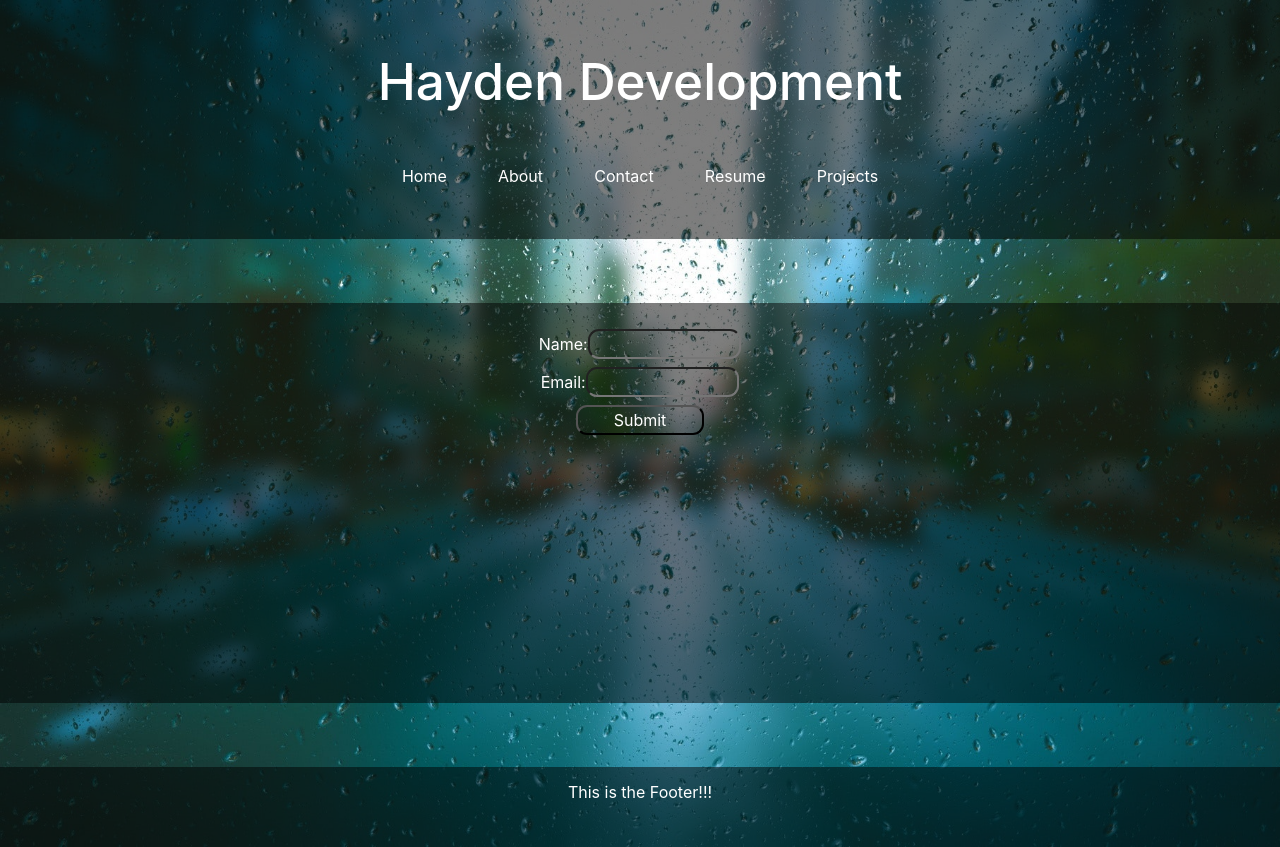
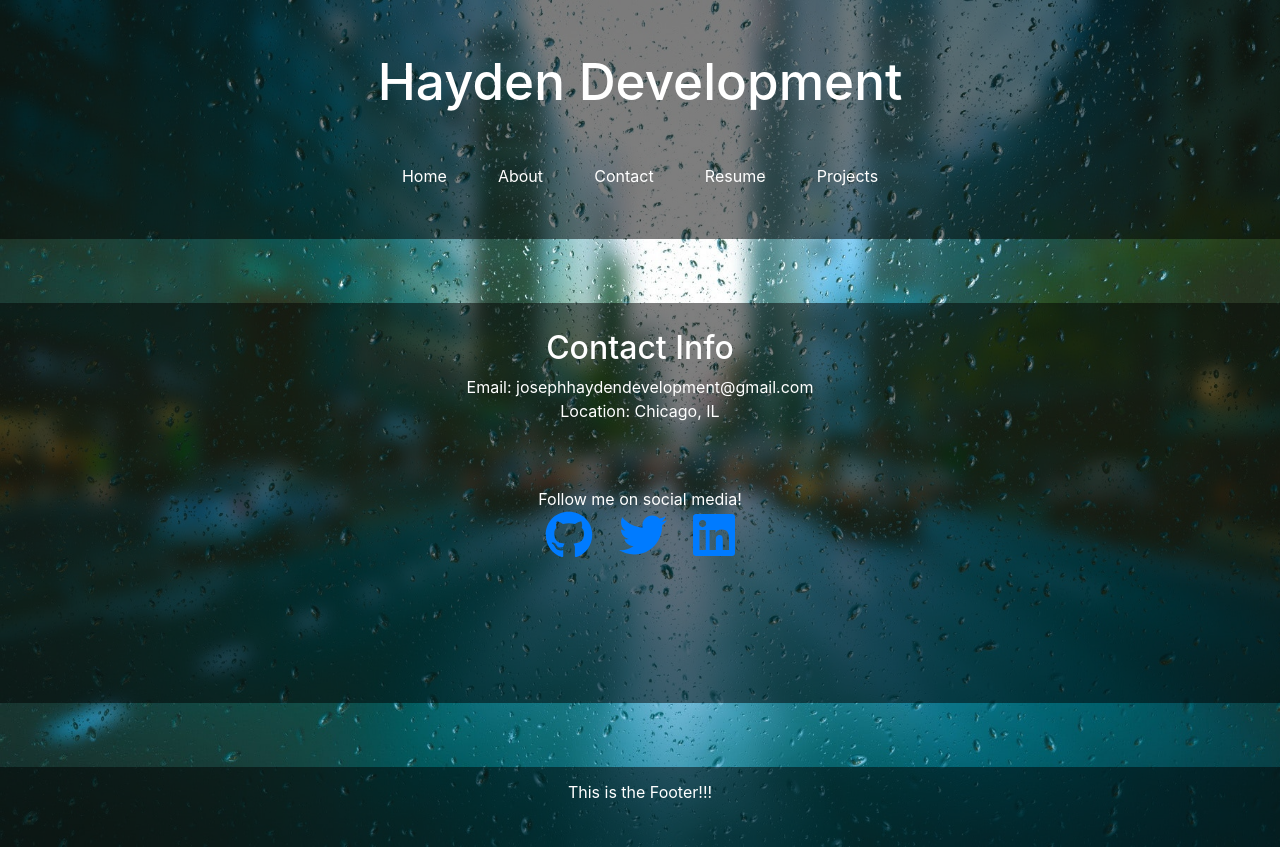
Before and after one commit to JHaydenDev/MyPortfolioPage, a React (Create React App) app in the folder my-site/: page /contact in a window 1280 px wide. Built offline with nearby package versions, Linux system fonts and the light colour scheme.

Commit message:
implemented social icons and links.

```diff
--- a/my-site/package.json
+++ b/my-site/package.json
@@ -3,6 +3,10 @@
   "version": "0.1.0",
   "private": true,
   "dependencies": {
+    "@fortawesome/fontawesome-svg-core": "^1.2.19",
+    "@fortawesome/free-brands-svg-icons": "^5.9.0",
+    "@fortawesome/free-solid-svg-icons": "^5.9.0",
+    "@fortawesome/react-fontawesome": "^0.1.4",
     "bootstrap": "^4.3.1",
     "react": "^16.8.6",
     "react-bootstrap": "^1.0.0-beta.8",
--- a/my-site/src/Components/Body/Contact.js
+++ b/my-site/src/Components/Body/Contact.js
@@ -1,5 +1,13 @@
 import React, { Component } from "react";
 import styled from "styled-components";
+import { FontAwesomeIcon } from "@fortawesome/react-fontawesome";
+import {
+  faFacebook,
+  faYoutube,
+  faGithub,
+  faTwitter,
+  faLinkedin
+} from "@fortawesome/free-brands-svg-icons";
 
 const Wrapper = styled.div`
   background: rgb(0, 0, 0); /* The Fallback */
@@ -10,55 +18,45 @@ const Wrapper = styled.div`
   padding-bottom: 2%;
   min-height: 50vh;
 `;
+const SocialFollow = styled.div`
+  width: 100%;
+  padding-bottom: 2%;
+  display: flex;
+  flex-wrap: wrap;
+  justify-content: space-around;
+  margin-top:5%;
 
-const FormWrap = styled.div`
-  display: flex;
-  flex-direction: column;
-`;
-
-const SubmitButton = styled.input`
-  color: white;
-  background: none;
-  border-radius: 11px;
-  width: 10vw;
-  &:hover {
-    color: aqua;
-    transition: 0.3s;
-    box-shadow: 0 5px 15px rgba(0, 0, 0, 0.7);
-    border: aqua 1px solid;
+  > div {
+    width: 100%;
   }
 `;
-
-const InputField = styled.input`
-  border-radius: 11px;
-  background: none;
-  width: 12vw;
-  color:white;
-  }
-`;
-
-const InputWrapper = styled.label`
-  width:100%;
-  }
+const SocialIcon = styled.a`
+  padding: 1%;
 `;
 
 class Contact extends Component {
   render() {
     return (
       <Wrapper>
-        <FormWrap>
-          <form>
-            <InputWrapper>
-              Name:
-              <InputField type="text" name="name"/>
-            </InputWrapper>
-            <InputWrapper>
-              Email:
-              <InputField type="text" name="email" />
-            </InputWrapper>
-            <SubmitButton type="submit" value="Submit" />
-          </form>
-        </FormWrap>
+        <h2>Contact Info</h2>
+        <div>
+          <div>Email: josephhaydendevelopment@gmail.com</div>
+          <div>Location: Chicago, IL</div>
+          <SocialFollow>
+            <div>Follow me on social media!</div>
+            <div>
+              <SocialIcon href="https://github.com/JHaydenDev">
+                <FontAwesomeIcon icon={faGithub} size="3x" />
+              </SocialIcon>
+              <SocialIcon href="https://twitter.com/JHaydenDev">
+                <FontAwesomeIcon icon={faTwitter} size="3x" />
+              </SocialIcon>
+              <SocialIcon href="https://www.linkedin.com/in/joseph-hayden-b30a5b126/">
+                <FontAwesomeIcon icon={faLinkedin} size="3x" />
+              </SocialIcon>
+            </div>
+          </SocialFollow>
+        </div>
       </Wrapper>
     );
   }
```
Also changed, not shown: 1 other file (tests, documents, lock files or other folders).
